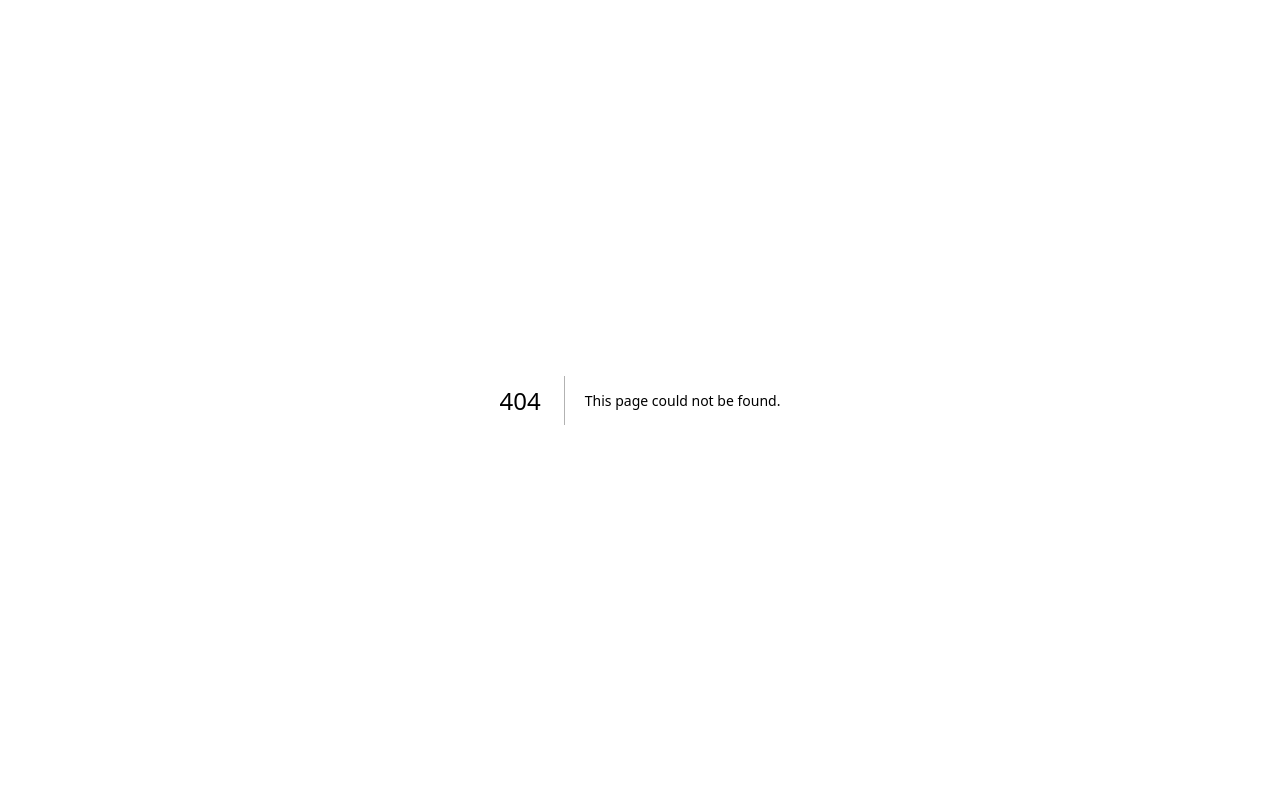
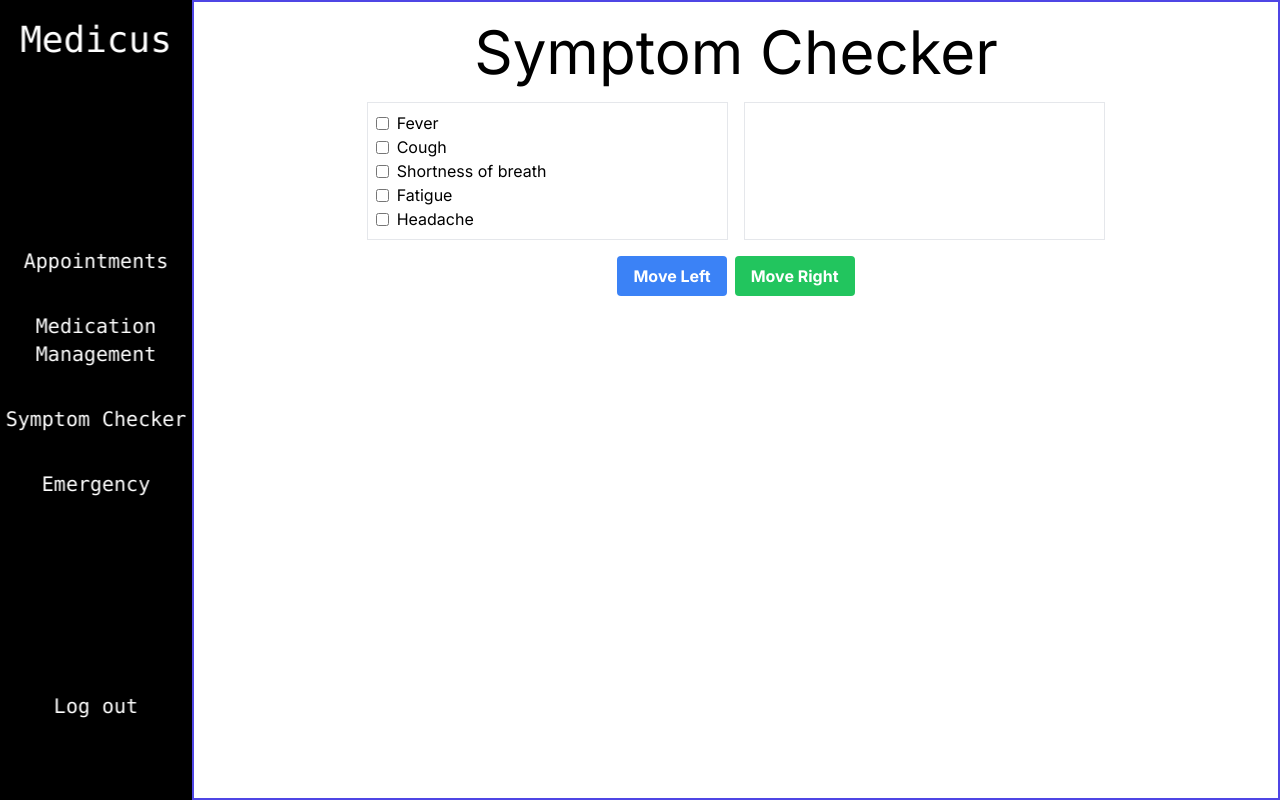
Before and after one commit to anevski-stefan/medicus, a Next.js app in the folder frontend/: page /symptomsCheck in a window 1280 px wide. Before the commit this address had no page. Built offline with nearby package versions, Linux system fonts and the light colour scheme.

Commit message:
Implement move data from one list to another

```diff
--- /dev/null
+++ b/frontend/src/app/symptomsCheck/page.jsx
@@ -0,0 +1,115 @@
+"use client";
+import React, { useState } from "react";
+import LeftMenu from '../components/LeftMenu';
+import Button from "../components/Button";
+
+const initialSymptoms = [
+  "Fever",
+  "Cough",
+  "Shortness of breath",
+  "Fatigue",
+  "Headache"
+];
+
+function SymptomsCheck() {
+  const [isHidden, setIsHidden] = useState(false);
+  const [leftSymptoms, setLeftSymptoms] = useState(initialSymptoms);
+  const [rightSymptoms, setRightSymptoms] = useState([]);
+  const [selectedSymptoms, setSelectedSymptoms] = useState([]);
+
+  function handleCheckboxChange(symptom) {
+    if (selectedSymptoms.includes(symptom)) {
+      setSelectedSymptoms(selectedSymptoms.filter((item) => item !== symptom));
+    } else {
+      setSelectedSymptoms([...selectedSymptoms, symptom]);
+    }
+  }
+
+  function handleMoveToLeftOrRight(isMovingToRight) {
+    const updatedLeftSymptoms = isMovingToRight
+      ? leftSymptoms.filter(symptom => !selectedSymptoms.includes(symptom))
+      : [...leftSymptoms, ...selectedSymptoms];
+
+    const updatedRightSymptoms = isMovingToRight
+      ? [...rightSymptoms, ...selectedSymptoms]
+      : rightSymptoms.filter(symptom => !selectedSymptoms.includes(symptom));
+
+    setLeftSymptoms(updatedLeftSymptoms);
+    setRightSymptoms(updatedRightSymptoms);
+    setSelectedSymptoms([]);
+  }
+
+  function handleMoveToLeft() {
+    const updatedRightSymptoms = rightSymptoms.filter(symptom => !selectedSymptoms.includes(symptom));
+
+    const updatedLeftSymptoms = [
+      ...leftSymptoms,
+      ...selectedSymptoms.filter(symptom => !leftSymptoms.includes(symptom))
+    ];
+
+    setLeftSymptoms(updatedLeftSymptoms);
+    setRightSymptoms(updatedRightSymptoms);
+    setSelectedSymptoms([]);
+  }
+
+  function handleMoveToRight() {
+    const updatedLeftSymptoms = leftSymptoms.filter(symptom => !selectedSymptoms.includes(symptom));
+
+    const updatedRightSymptoms = [
+      ...rightSymptoms,
+      ...selectedSymptoms.filter(symptom => !rightSymptoms.includes(symptom))
+    ];
+
+    setLeftSymptoms(updatedLeftSymptoms);
+    setRightSymptoms(updatedRightSymptoms);
+    setSelectedSymptoms([]);
+  }
+
+  return (
+    <div className="symptoms-check__wrapper flex">
+      <LeftMenu className={isHidden ? "hidden animated w-1/6" : "visible animated w-1/6"} />
+      <div className="flex flex-col flex-1">
+        <Button isHidden={isHidden} handleClick={() => setIsHidden(!isHidden)} />
+        <div className='border-2 border-indigo-600 flex-1'>
+          <h1 className='text-6xl text-center my-5'>Symptom Checker</h1>
+          <div className="flex justify-center my-4">
+            <div className="w-1/3 p-2 border mr-2">
+              {leftSymptoms.map((symptom, index) => (
+                <div key={index} className="flex items-center">
+                  <input
+                    type="checkbox"
+                    checked={selectedSymptoms.includes(symptom)}
+                    onChange={() => handleCheckboxChange(symptom)}
+                  />
+                  <span className="ml-2">{symptom}</span>
+                </div>
+              ))}
+            </div>
+            <div className="w-1/3 p-2 border ml-2">
+              {rightSymptoms.map((symptom, index) => (
+                <div key={index} className="flex items-center">
+                  <input
+                    type="checkbox"
+                    checked={selectedSymptoms.includes(symptom)}
+                    onChange={() => handleCheckboxChange(symptom)}
+                  />
+                  <span className="ml-2">{symptom}</span>
+                </div>
+              ))}
+            </div>
+          </div>
+          <div className="flex justify-center mt-4">
+            <button className="bg-blue-500 hover-bg-blue-700 text-white font-bold py-2 px-4 rounded mr-2" onClick={handleMoveToLeft}>
+              Move Left
+            </button>
+            <button className="bg-green-500 hover-bg-green-700 text-white font-bold py-2 px-4 rounded" onClick={handleMoveToRight}>
+              Move Right
+            </button>
+          </div>
+        </div>
+      </div>
+    </div>
+  );
+}
+
+export default SymptomsCheck;
--- a/frontend/src/app/test/page.jsx
+++ /dev/null
@@ -1,10 +0,0 @@
-import React from 'react'
-import AddAppointmentModal from '../components/AddAppointmentModal'
-
-function page() {
-  return (
-    <AddAppointmentModal/>
-  )
-}
-
-export default page
```
